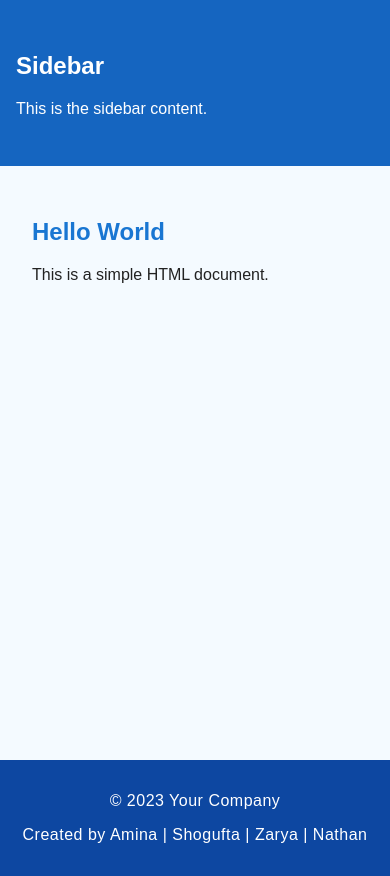
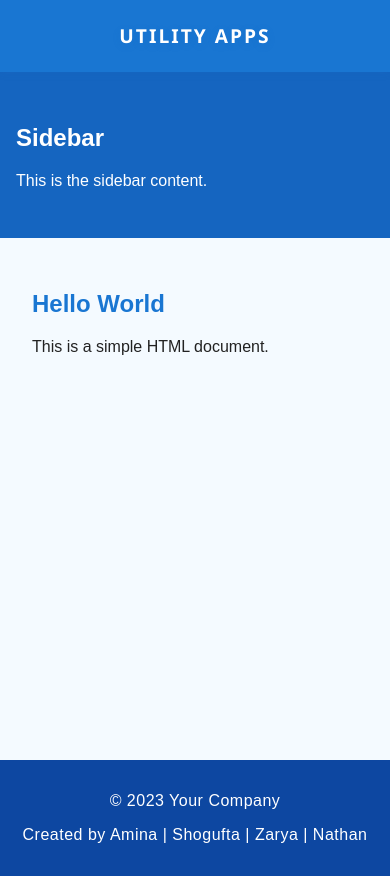
Before and after one commit to utilityappsorg/Utility-Apps, a plain HTML site: page index.html in a window 390 px wide. Drawn offline with Linux system fonts and the light colour scheme.

Commit message:
feat: addec styling to navigation css

```diff
--- a/index.html
+++ b/index.html
@@ -13,8 +13,14 @@
             <p>This is the sidebar content.</p>
         </section>
         <section class="main">
+            <nav>
+                <ul>
+                    <li class="nav-title">UTILITY APPS</li>
+                </ul>
+            </nav>
             <h1>Hello World</h1>
             <p>This is a simple HTML document.</p>
+
         </section>
     </div>
     <footer>
--- a/style.css
+++ b/style.css
@@ -4,10 +4,12 @@ body {
     background: #e6f0fa;
     color: #222;
 }
+
 .container {
     display: flex;
     min-height: 90vh;
 }
+
 .sidebar {
     background: #1565c0;
     color: #fff;
@@ -16,11 +18,74 @@ body {
     box-sizing: border-box;
     min-height: 100vh;
 }
+
 .main {
     flex: 1;
-    padding: 2rem;
+    padding: 5rem 2rem 2rem 2rem; /* top padding for fixed nav */
     background: #f4faff;
+    min-width: 0;
 }
+
+nav {
+    background: #1976d2;
+    color: #fff;
+    padding: 0.75rem 2rem;
+    display: flex;
+    align-items: center;
+    justify-content: center;
+    box-shadow: 0 2px 8px rgba(21, 101, 192, 0.08);
+    font-size: 1.1rem;
+    width: calc(100% - 240px); /* full width of .main, minus sidebar */
+    position: fixed;
+    top: 0;
+    left: 240px; /* width of sidebar */
+    z-index: 1000;
+    margin-bottom: 0;
+}
+
+nav ul {
+    list-style: none;
+    margin: 0;
+    padding: 0;
+    display: flex;
+    align-items: center;
+    gap: 1.5rem;
+}
+
+nav li {
+    display: inline-flex;
+    align-items: center;
+}
+/* Nav Title/Header Styling */
+.nav-title {
+    font-size: 1.5rem;
+    font-weight: bold;
+    letter-spacing: 2px;
+    color: #fff;
+    text-shadow: 0 2px 8px rgba(21, 101, 192, 0.15);
+    padding-right: 2rem;
+    font-family: 'Segoe UI', Arial, sans-serif;
+    display: flex;
+    align-items: center;
+    height: 2.5rem;
+    line-height: 2.5rem;
+    user-select: none;
+    margin: 0 auto;
+}
+
+nav a {
+    color: #fff;
+    text-decoration: none;
+    padding: 0.5rem 1rem;
+    border-radius: 4px;
+    transition: background 0.2s, color 0.2s;
+}
+
+nav a:hover, nav a:focus {
+    background: #1565c0;
+    color: #e3f2fd;
+}
+
 footer {
     background: #0d47a1;
     color: #fff;
@@ -29,18 +94,52 @@ footer {
     font-size: 1rem;
     letter-spacing: 0.5px;
 }
+
 h1, h2 {
     color: #1976d2;
 }
+
 .sidebar h2 {
     color: #fff;
 }
+
 @media (max-width: 700px) {
     .container {
         flex-direction: column;
     }
+    nav {
+        flex-direction: column;
+        padding: 1rem;
+        height: auto;
+        position: fixed;
+        width: 100vw;
+        left: 0;
+        top: 0;
+        z-index: 1000;
+        box-sizing: border-box;
+    }
     .sidebar {
         width: 100%;
         min-height: auto;
+        margin-top: 4.5rem; /* height of nav bar */
+    }
+    .main {
+        padding-top: 2rem;
+    }
+    nav ul {
+        flex-direction: column;
+        gap: 0.5rem;
+        align-items: flex-start;
+    }
+    .nav-title {
+        font-size: 1.2rem;
+        padding-right: 0;
+        margin-bottom: 0.5rem;
+        margin: 0 auto;
+    }
+    nav a {
+        display: block;
+        width: 100%;
     }
 }
+}
```
